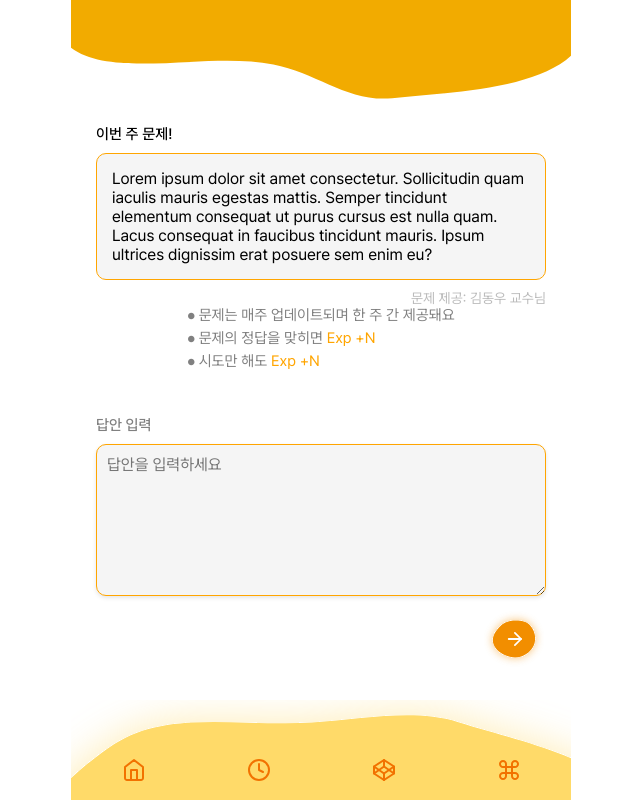
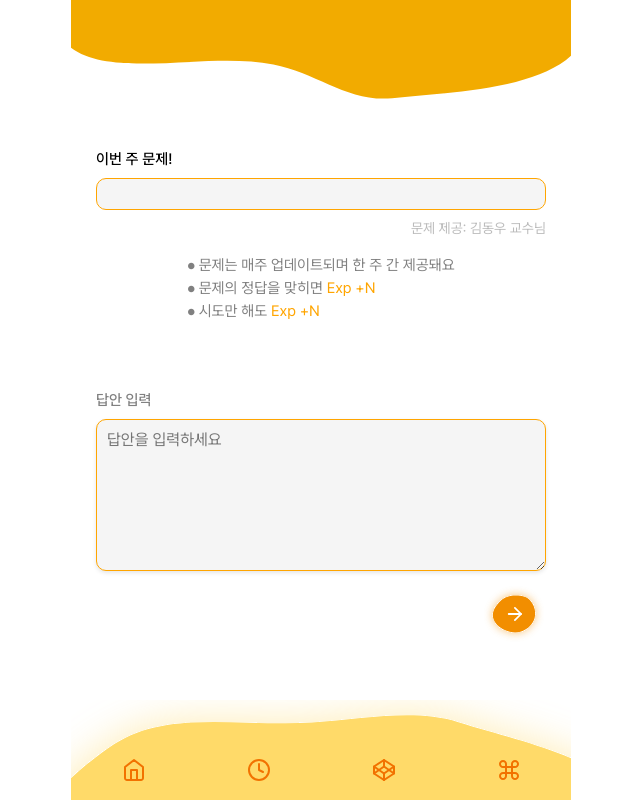
Before and after one commit to enunsnv/SupernovaFront, a React (Create React App) app: page /aiws in a window 1280 px wide. Shown: the whole page, without its empty margins (319-959 px from the left). Built offline with nearby package versions, Linux system fonts and the light colour scheme; no server answers.

Commit message:
API: 문제출제 api 연결

```diff
--- a/src/pages/AIWS.jsx
+++ b/src/pages/AIWS.jsx
@@ -44,6 +44,7 @@ const QuestionAuthor = styled.div`
   font-size: 14px;
   color: #BBBBBB;
   text-align: right;
+  margin-bottom: 20px;
 `;
 
 const InstructionsContainer = styled.div`
@@ -94,6 +95,7 @@ const AnswerTextarea = styled.textarea`
   border: 1px solid #ffa500;
   background-color: #F5F5F5;
   width: 100%;
+  margin-bottom: 40px;
 `;
 
 const SubmitButton = styled.img`
@@ -106,11 +108,28 @@ const SubmitButton = styled.img`
 
 `;
 
-function AIWS() {
+const AIWS = () => {
   const [answer, setAnswer] = useState('');
   const [isSubmitModalOpen, setIsSubmitModalOpen] = useState(false);
   const [isSuccessModalOpen, setIsSuccessModalOpen] = useState(false);
   const [remainingAttempts, setRemainingAttempts] = useState(3);
+
+  const [data, setData] = useState({ content: '' });
+
+  const getQuizes = async () => {
+    try {
+      const response = await api.get('/quiz/');
+      const data = await response.data;
+
+      console.log(data);
+    } catch (error) {
+      console.error(error);
+    }
+  }
+
+  useEffect(() => {
+    getQuizes();
+  }, []);
 
   const handleAnswerChange = (e) => {
     setAnswer(e.target.value);
@@ -153,31 +172,13 @@ function AIWS() {
     setIsSuccessModalOpen(false);
   };
 
-  const data = useState([]);
-
-  const getQuizes = async () => {
-    try {
-      const response = await api.get('/quiz/');
-      const data = await response.data;
-      console.log(data);
-    } catch (error) {
-      console.error(error);
-    }
-  }
-
-  useEffect(() => {
-    getQuizes();
-  }, []);
-
   return (
     <AppContainer>
       <ReactSVG src={SolveTop} />
       <Section>
         <QuestionHeader>이번 주 문제!</QuestionHeader>
         <QuestionText>
-          Lorem ipsum dolor sit amet consectetur. Sollicitudin quam iaculis mauris egestas mattis.
-          Semper tincidunt elementum consequat ut purus cursus est nulla quam. Lacus consequat in
-          faucibus tincidunt mauris. Ipsum ultrices dignissim erat posuere sem enim eu?
+          {data.content}
         </QuestionText>
         <QuestionAuthor>문제 제공: 김동우 교수님</QuestionAuthor>
         <InstructionsContainer>
```
